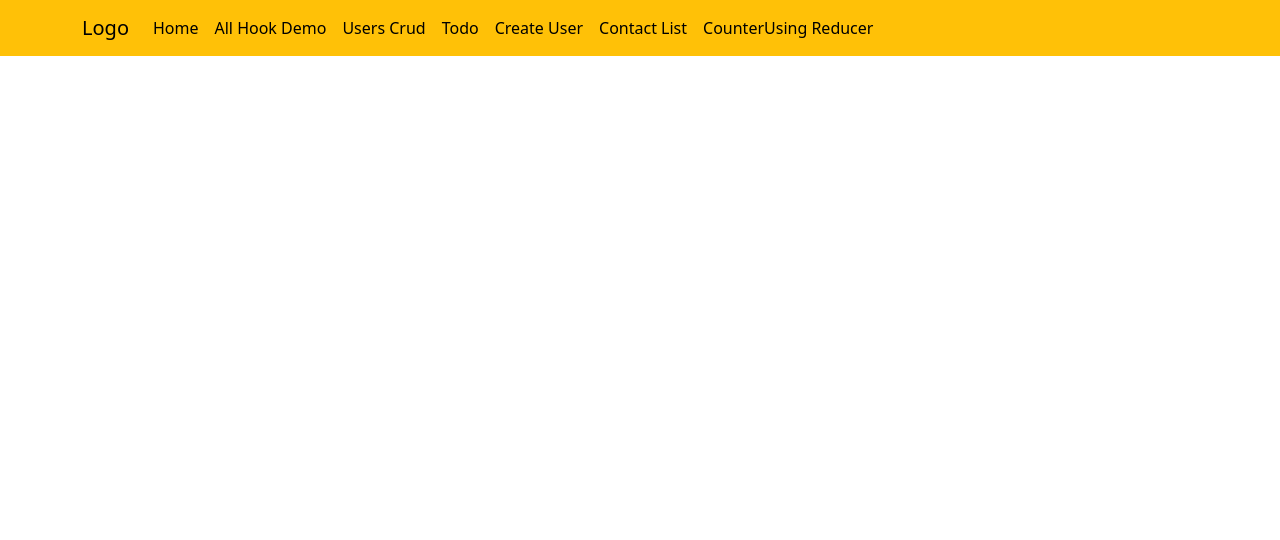
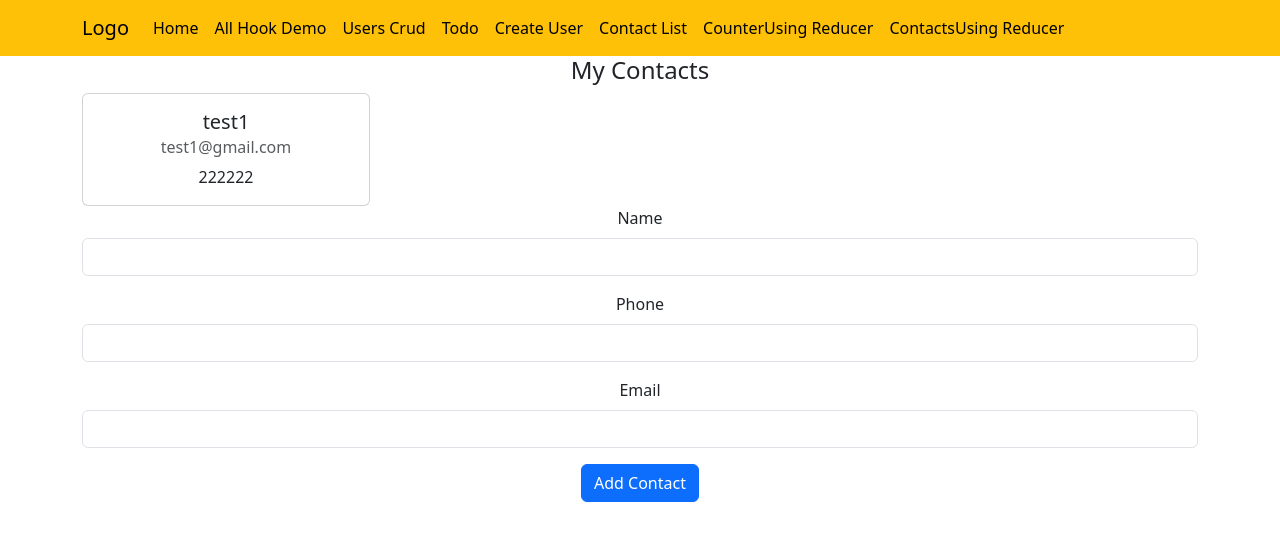
Before and after one commit to KhushiJukanti/React....., a React (Create React App) app in the folder myreactfunctions/: page /contactsusingreducer in a window 1280 px wide. Shown: the top 540 px of the page. Built offline with nearby package versions, Linux system fonts and the light colour scheme.

Commit message:
add Contact Reducer file using redux

```diff
--- a/myreactfunctions/src/App.js
+++ b/myreactfunctions/src/App.js
@@ -14,6 +14,7 @@ import ToDo from './components/Todo';
 import UserCreateForm from './components/AllHooks/UserCreateForm';
 import Contactlist from './components/Contacts App/contact_List';
 import CounterUsingRedux from './components/CounterUsingRedux';
+import ContactusingReducer from './components/ContactsUsingReducer';
 
 
 
@@ -50,6 +51,7 @@ function App() {
           <Route path="/createuser" element={<UserCreateForm/>}></Route>
           <Route path="/contactlist" element={<Contactlist/>}></Route>
           <Route path="/counterusingreducer" element={<CounterUsingRedux/>}></Route>
+          <Route path="/contactsusingreducer" element={<ContactusingReducer/>}></Route>
           {/* <Route path="/" element={<Home />}></Route> */}
         </Routes>
       </BrowserRouter>
--- /dev/null
+++ b/myreactfunctions/src/Reducers/ContactReducer.jsx
@@ -0,0 +1,25 @@
+const initialState = {
+    contacts:[
+        {
+            id:1,
+            name:"test1",
+            phone:222222,
+            email:"test1@gmail.com",
+            address:"Hyd"
+        }
+    ]
+}
+
+function ContactReducer(state=initialState,action){
+    if(action.type === "LIST_CONTACTS"){
+        return state;
+    }else if(action.type === "ADD_CONTACTS"){
+        return{
+            contacts:[...state.contacts, action.payload]
+        }
+
+    }else{
+        return state;
+    }
+}
+export default ContactReducer
--- a/myreactfunctions/src/Reducers/RootReducer.jsx
+++ b/myreactfunctions/src/Reducers/RootReducer.jsx
@@ -1,7 +1,8 @@
 import { combineReducers } from "redux";
 
 import CounterReducer from "./CounterReducer";
+import ContactReducer from "./ContactReducer";
 
-const rootReducer = combineReducers({counter:CounterReducer})
+const rootReducer = combineReducers({counter:CounterReducer, contacts:ContactReducer})
 
 export default rootReducer
--- /dev/null
+++ b/myreactfunctions/src/components/ContactsUsingReducer.jsx
@@ -0,0 +1,89 @@
+import React, { useState } from "react";
+import { useSelector, useDispatch } from "react-redux";
+
+function ContactusingReducer() {
+    const contactsState = useSelector((state) => state.contacts);
+    const dispatch = useDispatch();
+
+    const [newContact, setNewContact] = useState({
+        id: null,
+        name: "",
+        phone: "",
+        email: "",
+    });
+
+    const handleInputChange = (e) => {
+        const { name, value } = e.target;
+        setNewContact((prevContact) => ({ ...prevContact, [name]: value }));
+    };
+
+    const addContact = () => {
+        dispatch({ type: "ADD_CONTACTS", payload: newContact });
+        setNewContact({ id: null, name: "", phone: "", email: "" });
+    };
+
+    return (
+        <div className="container">
+            <h4>My Contacts</h4>
+            <div className="row">
+                {contactsState.contacts.map((item) => (
+                    <div className="col-md-3" key={item.id}>
+                        <div className="card" style={{ width: "18rem" }}>
+                            <div className="card-body">
+                                <h5 className="card-title">{item.name}</h5>
+                                <h6 className="card-subtitle mb-2 text-body-secondary">{item.email}</h6>
+                                <p className="card-text">{item.phone}</p>
+                            </div>
+                        </div>
+                    </div>
+                ))}
+            </div>
+            <form>
+                <div className="mb-3">
+                    <label htmlFor="name" className="form-label">
+                        Name
+                    </label>
+                    <input
+                        type="text"
+                        className="form-control"
+                        id="name"
+                        name="name"
+                        value={newContact.name}
+                        onChange={handleInputChange}
+                    />
+                </div>
+                <div className="mb-3">
+                    <label htmlFor="phone" className="form-label">
+                        Phone
+                    </label>
+                    <input
+                        type="text"
+                        className="form-control"
+                        id="phone"
+                        name="phone"
+                        value={newContact.phone}
+                        onChange={handleInputChange}
+                    />
+                </div>
+                <div className="mb-3">
+                    <label htmlFor="email" className="form-label">
+                        Email
+                    </label>
+                    <input
+                        type="email"
+                        className="form-control"
+                        id="email"
+                        name="email"
+                        value={newContact.email}
+                        onChange={handleInputChange}
+                    />
+                </div>
+                <button type="button" className="btn btn-primary" onClick={addContact}>
+                    Add Contact
+                </button>
+            </form>
+        </div>
+    );
+}
+
+export default ContactusingReducer;
--- a/myreactfunctions/src/components/Navbar.jsx
+++ b/myreactfunctions/src/components/Navbar.jsx
@@ -37,6 +37,10 @@ function NavBar() {
                             <Link class="nav-link active" aria-current="page" to="counterusingreducer">CounterUsing Reducer</Link>
                         </li>
 
+                        <li class="nav-item">
+                            <Link class="nav-link active" aria-current="page" to="contactsusingreducer">ContactsUsing Reducer</Link>
+                        </li>
+
 
                     </ul>
                 </div>
```
